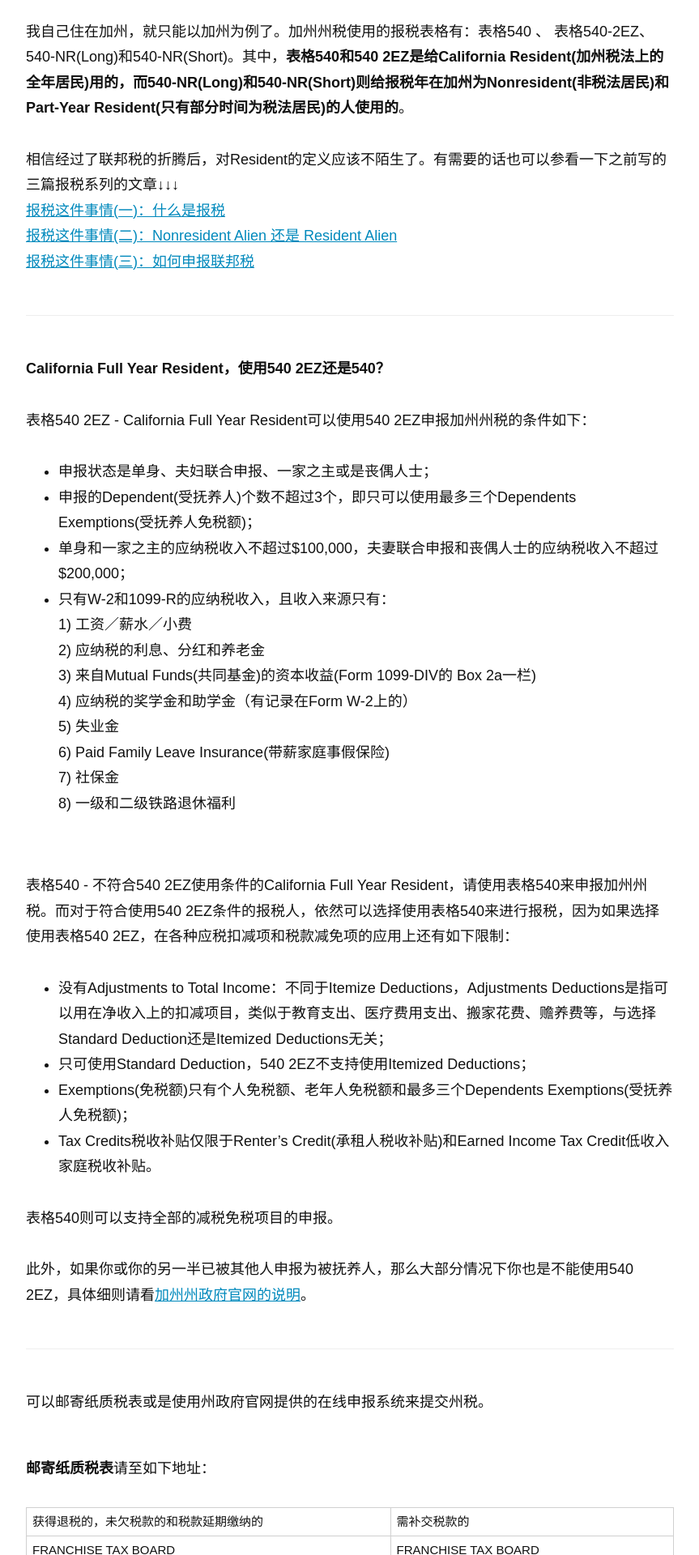
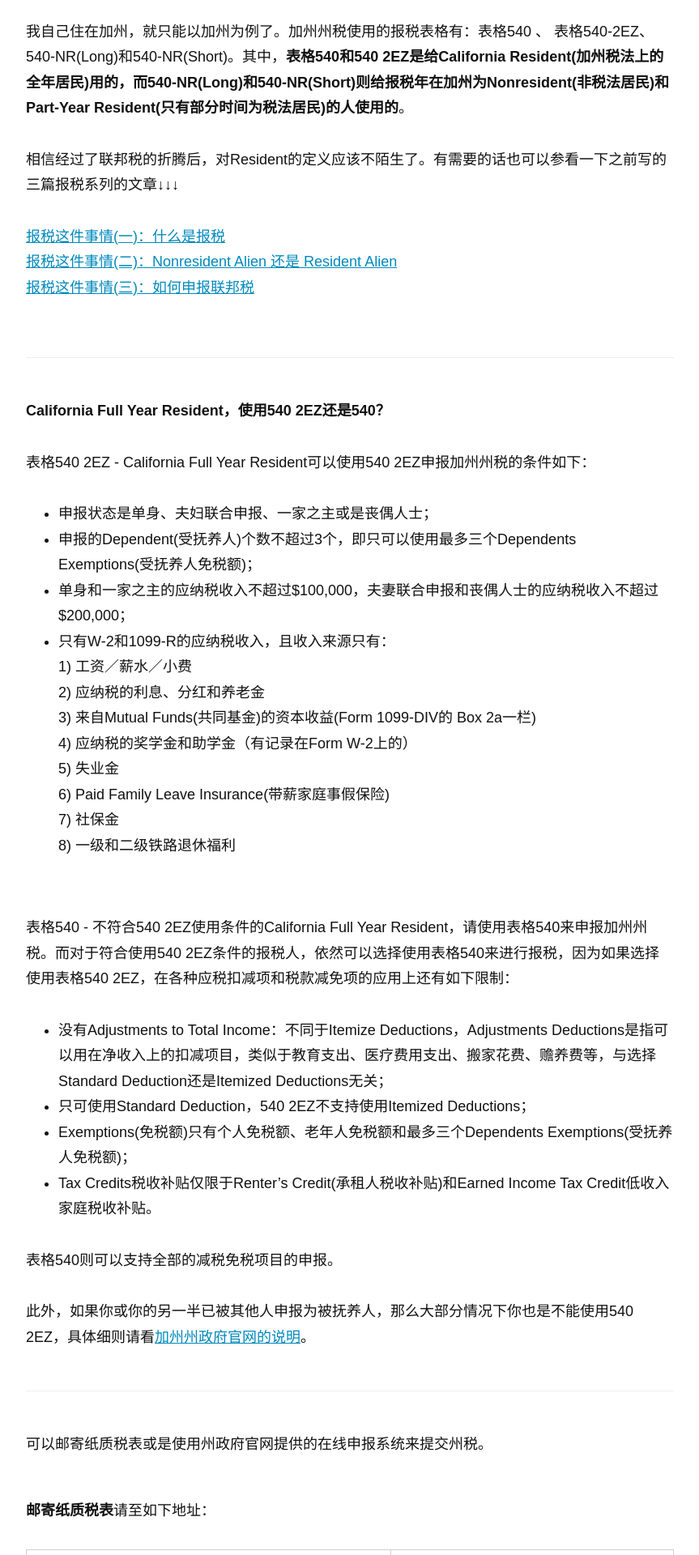
Before and after one commit to wolfwifee/wolfwifee.github.com, a Jekyll site: the page built from _posts/2016-03-20-how-to-file-a-state-tax-return.md, in a window 1280 px wide. Shown: the part 604-2524 px from the top of the page at 81% size, without its empty margins (208-1071 px from the left). Built offline with Jekyll 4.4.1, drawn with Linux system fonts in a browser that asks for light colours; nearby versions of some CDN libraries; some web fonts are replaced; comment, search, counter and statistics services are not loaded.

Commit message:
Update 2016-03-20-how-to-file-a-state-tax-return.md

```diff
--- a/_posts/2016-03-20-how-to-file-a-state-tax-return.md
+++ b/_posts/2016-03-20-how-to-file-a-state-tax-return.md
@@ -17,13 +17,14 @@ dateModified: 2016-03-20
 
 我自己住在加州，就只能以加州为例了。加州州税使用的报税表格有：表格540 、 表格540-2EZ、540-NR(Long)和540-NR(Short)。其中，**表格540和540 2EZ是给California Resident(加州税法上的全年居民)用的，而540-NR(Long)和540-NR(Short)则给报税年在加州为Nonresident(非税法居民)和Part-Year Resident(只有部分时间为税法居民)的人使用的**。
 
-相信经过了联邦税的折腾后，对Resident的定义应该不陌生了。有需要的话也可以参看一下之前写的三篇报税系列的文章↓↓↓<br>
+相信经过了联邦税的折腾后，对Resident的定义应该不陌生了。有需要的话也可以参看一下之前写的三篇报税系列的文章↓↓↓
+
 [报税这件事情(一)：什么是报税](/what-is-tax-return/){:style="color:#0089BC"}<br>
 [报税这件事情(二)：Nonresident Alien 还是 Resident Alien](/do-i-need-to-file-tax-return/){:style="color:#0089BC"}<br>
 [报税这件事情(三)：如何申报联邦税](/how-to-file-tax-return/){:style="color:#0089BC"}
 
 
-<p style="margin-bottom:50px"></p>
+<p style="margin-bottom:70px"></p>
 
 ***
 
```
